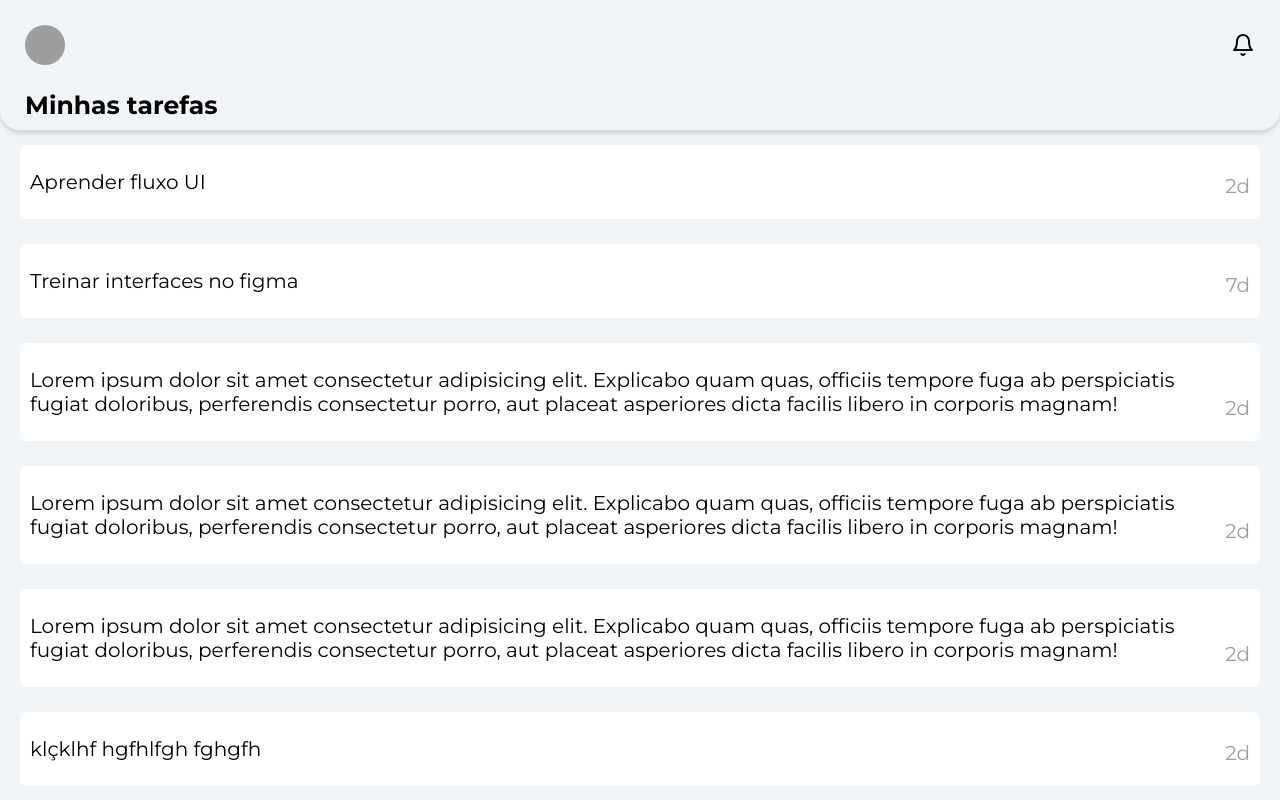
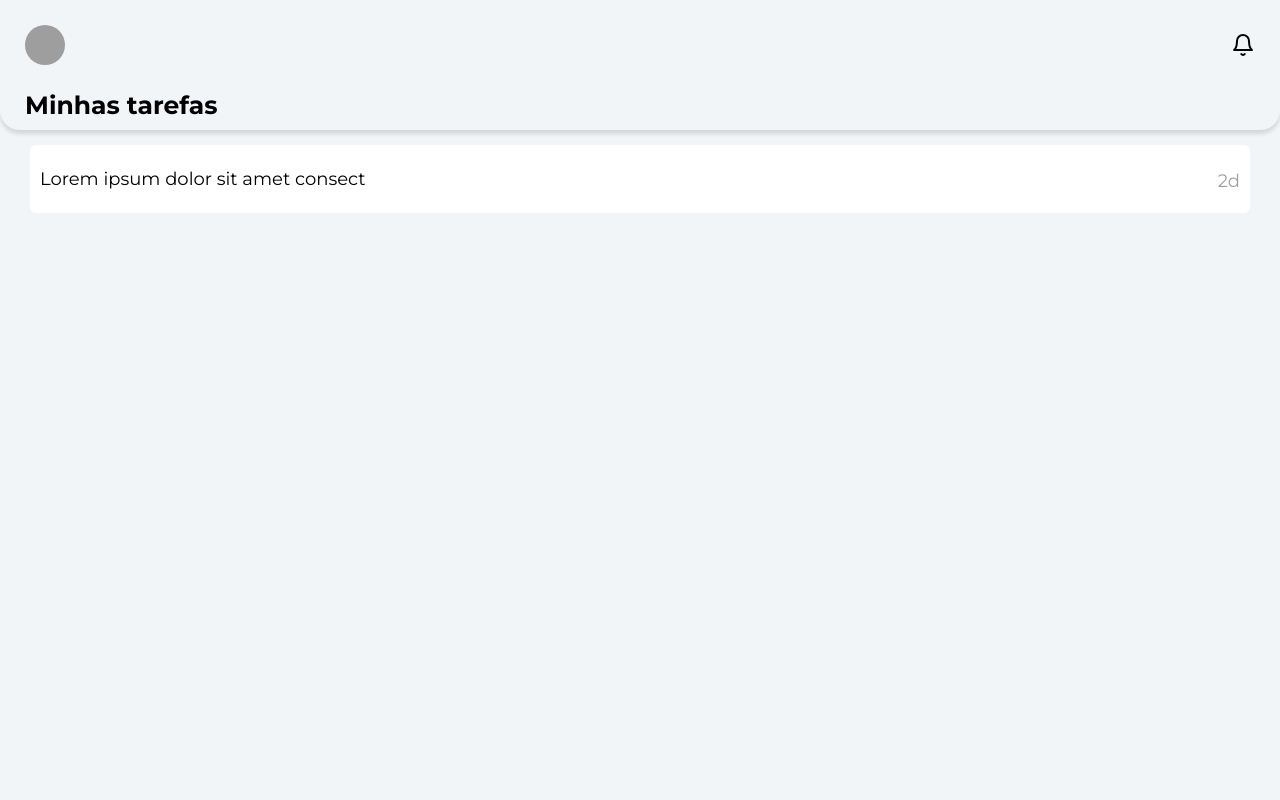
Before and after one commit to jesiel364/todo-ui, a React (Vite) app: page / in a window 1280 px wide. Shown: the top 800 px of the page. Built offline with nearby package versions, Linux system fonts and the light colour scheme; grey boxes are pictures that could not be loaded.

Commit message:
feat: add redux

```diff
--- a/package.json
+++ b/package.json
@@ -15,11 +15,15 @@
     "@fontsource/montserrat": "^5.0.8",
     "@mui/icons-material": "^5.14.3",
     "@mui/material": "^5.14.5",
+    "@reduxjs/toolkit": "^1.9.5",
     "localforage": "^1.10.0",
     "match-sorter": "^6.3.1",
     "react": "^18.2.0",
     "react-dom": "^18.2.0",
+    "react-redux": "^8.1.2",
     "react-router-dom": "^6.15.0",
+    "redux": "^4.2.1",
+    "redux-toolkit": "^1.1.2",
     "sort-by": "^1.2.0",
     "styled-components": "^6.0.7",
     "uuid": "^9.0.0"
--- a/src/App.tsx
+++ b/src/App.tsx
@@ -1,7 +1,7 @@
 import Home from "./pages/Home";
 import { ViewController } from "./pages/Home/viewController";
 import { Outlet, Link } from "react-router-dom";
-
+import FixedBottomNavigation from './components/BottomBar/index'
 function App() {
   const viewController = ViewController();
 
@@ -10,6 +10,7 @@ function App() {
     <>
 
    <Outlet />
+   <FixedBottomNavigation />
     </>
   );
 }
--- a/src/pages/Detail/index.tsx
+++ b/src/pages/Detail/index.tsx
@@ -2,13 +2,20 @@ import {DetailContainer, Wrapper} from "./style"
 import Header from '/src/components/Header/index'
 import ArrowBackIcon from '@mui/icons-material/ArrowBack';
 import { useParams } from "react-router-dom";
+import React from 'react'
 
 const Detail = () => {
+
+const ref = React.useRef<HTMLDivElement>(null);
+React.useEffect(() => {
+    (ref.current as HTMLDivElement).ownerDocument.body.scrollTop = 0;
+
+  },[] );
 
   const t = "Aprender fluxo UI"
   const {id} = useParams()
   return (
-  <DetailContainer href="1">
+  <DetailContainer >
   <Header
   customStyle={
     {
@@ -37,7 +44,7 @@ const Detail = () => {
 
 
   }/>
-  <Wrapper>
+  <Wrapper ref={ref}  >
      <p>{id}</p>
 
   </Wrapper>
--- a/src/pages/Home/Style.ts
+++ b/src/pages/Home/Style.ts
@@ -39,7 +39,7 @@ export const Card = styled.div`
   background-color: #fff;
 
   .task_title {
-    font-size: 18px;
+    font-size: 16px;
     font-weight: 600;
   }
 
@@ -76,6 +76,7 @@ export const Header = styled.div`
 
 export const List = styled.div`
   overflow-y: scroll;
+  padding: 10px;
   margin-top: 110px;
   padding-top: 10px;
     .item{
@@ -86,7 +87,7 @@ export const List = styled.div`
         background-color: #FFFFFF;
         // background-color: red;
         border-radius: 6px;
-        font-size : 20px;
+        font-size : 18px;
         display: flex;
         justify-content : space-between ;
 
--- a/src/pages/Home/index.tsx
+++ b/src/pages/Home/index.tsx
@@ -21,22 +21,15 @@ function Home() {
 
         <List>
 
-          <div className="item">
-                <p>Aprender fluxo UI</p>
-                <span>2d</span>
-            </div>
-
-
-            <div className="item">
-                <p>Treinar interfaces no figma</p>
-                <span>7d</span>
-            </div>
 
         {
-          viewController.tasks.map(task => (
+          viewController.tarefas.map(task => (
           <Link key="task.id" to={"detail/" + task.body}>
             <div  className="item">
-                <p>{task.body}</p>
+                <p>{
+                task.body.length > 10 ? task.body.substring(0,34) : task.body
+
+                }</p>
                 <span>2d</span>
             </div>
             </Link>
--- a/src/pages/Home/viewController.tsx
+++ b/src/pages/Home/viewController.tsx
@@ -1,5 +1,7 @@
 import { useState } from "react"
 import {v4 as uuidv4} from 'uuid'
+import { useSelector, useDispatch} from 'react-redux'
+import {AppState, AppDispatch } from '../redux/tasks'
 
 interface TaskProps {
     id: number | string
@@ -8,9 +10,12 @@ interface TaskProps {
 }
 
 export const ViewController = () =>{
+
+  const dispatch: AppDispatch = useDispatch()
+  const tarefas = useSelector((state: AppState) => state.tasks);
     const [tasks, setTasks] = useState<TaskProps[]>([
         {
-        id: uuidv4(),
+        id: 1,
         title: 'This is an test',
         body: 'Lorem ipsum dolor sit amet consectetur adipisicing elit. Explicabo quam quas, officiis tempore fuga ab perspiciatis fugiat doloribus, perferendis consectetur porro, aut placeat asperiores dicta facilis libero in corporis magnam!'
     },
@@ -41,6 +46,6 @@ export const ViewController = () =>{
     },
 ])
     return {
-        tasks
+        tasks, tarefas
     }
 }
--- /dev/null
+++ b/src/redux/store.ts
@@ -0,0 +1,15 @@
+import { configureStore, combineReducers} from '@reduxjs/toolkit'
+import tasks from './tasks'
+
+const rootRecucer = combineReducers({
+  tasks: tasks.reducer
+})
+
+const store = configureStore({
+  reducer: rootRecucer
+})
+
+export type AppDispatch = typeof store.dispatch
+export type AppState = ReturnType<typeof rootRecucer>
+
+export default store
--- /dev/null
+++ b/src/redux/tasks.ts
@@ -0,0 +1,24 @@
+import {v4 as uuidv4} from 'uuid/v4'
+import {createSlice, payloadAction} from "@reduxjs/toolkit"
+
+export interface Task {
+  id: string
+  title: string
+  completed: boolean
+}
+
+const tasks = createSlice({
+  name: 'tasks',
+  initialState: [ {
+        id: 1,
+        title: 'This is an test',
+        body: 'Lorem ipsum dolor sit amet consectetur adipisicing elit. Explicabo quam quas, officiis tempore fuga ab perspiciatis fugiat doloribus, perferendis consectetur porro, aut placeat asperiores dicta facilis libero in corporis magnam!'
+    },] as Task[],
+  reducers: {
+    todos: (state, action: payloadAction<string>, ) => {
+      return state
+    }
+  }
+})
+
+export default tasks
```
Also changed, not shown: src/main.tsx (+9 -1 lines), 1 other file (tests, documents, lock files or other folders).
